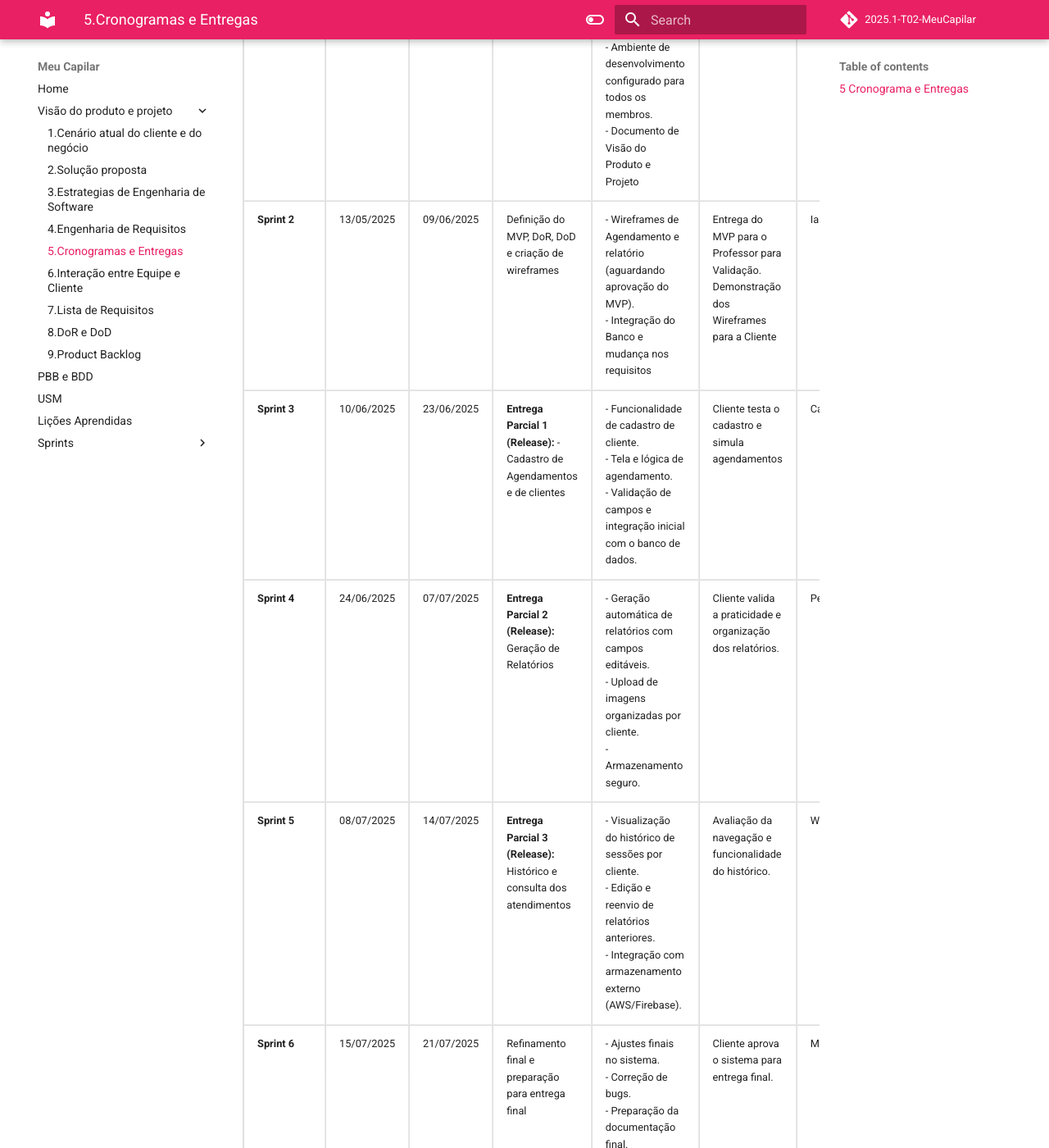
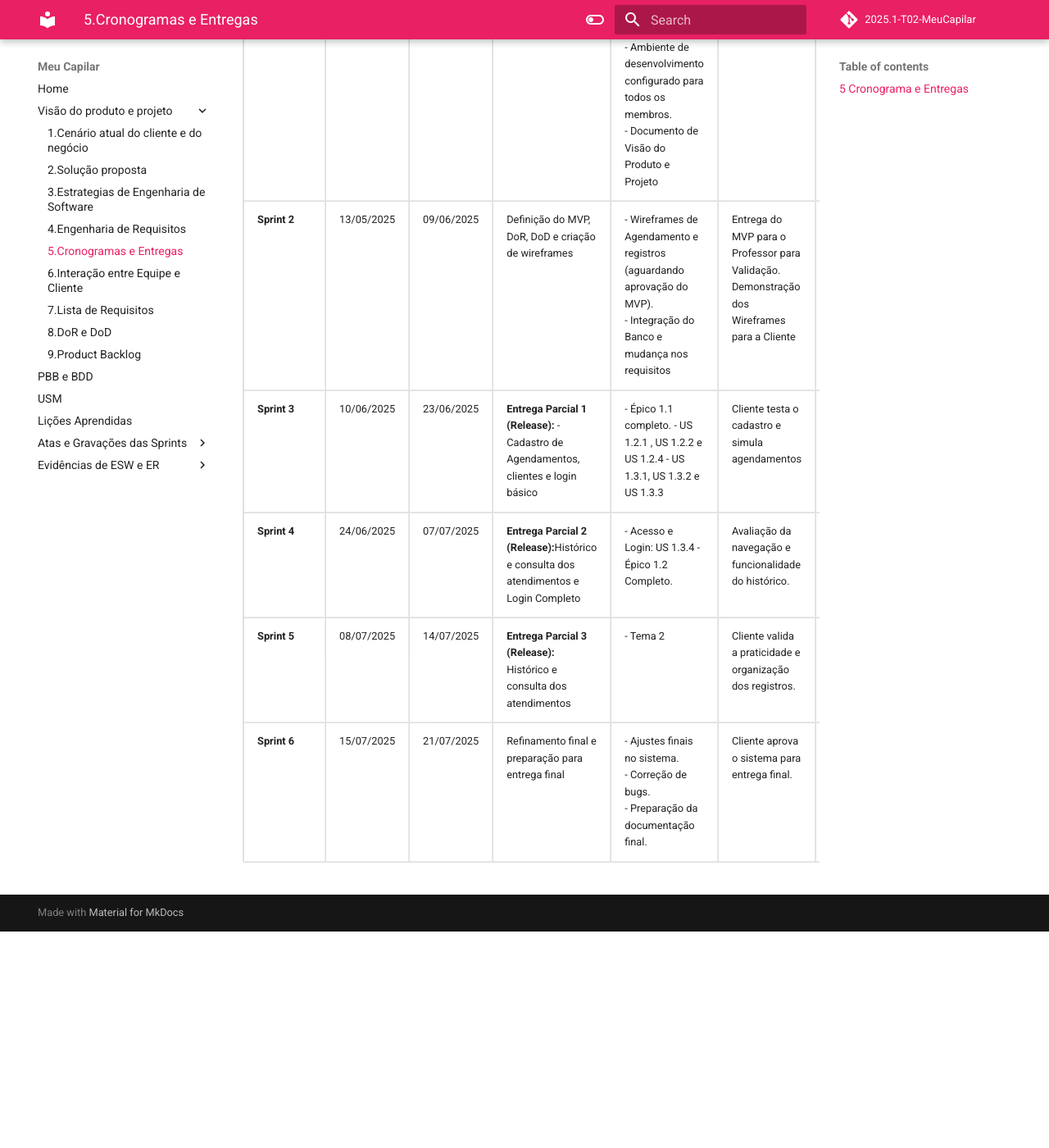
Before and after one commit to mdsreq-fga-unb/2025.1-T02-MeuCapilar, an MkDocs documentation site: the page built from docs/unidade1/sessao5.md, in a window 1280 px wide and 1400 px high, scrolled down 515 px. Shown: the whole window at 82% size. Built offline with MkDocs 1.6.1 and Material for MkDocs 9.7.7, drawn with Linux system fonts in a browser that asks for light colours; comment, search, counter and statistics services are not loaded; after the commit the page ends 1651 px from its top, so only the background shows below that; some of the changed text lies outside the part shown.

Commit message:
Ajustes do cronograma, MVP, critérios de aceitação por cima, adição de mais evidências, wireframes e print do projects, link auxiliar do projects para comprovação

```diff
--- a/docs/unidade1/sessao5.md
+++ b/docs/unidade1/sessao5.md
@@ -35,7 +35,7 @@
       <td>09/06/2025</td>
       <td>Definição do MVP, DoR, DoD e criação de wireframes</td>
       <td>
-        - Wireframes de Agendamento e relatório (aguardando aprovação do MVP).<br>
+        - Wireframes de Agendamento e registros (aguardando aprovação do MVP).<br>
         - Integração do Banco e mudança nos requisitos
       </td>
       <td>Entrega do MVP para o Professor para Validação. Demonstração dos Wireframes para a Cliente</td>
@@ -45,11 +45,12 @@
       <td><strong>Sprint 3</strong></td>
       <td>10/06/2025</td>
       <td>23/06/2025</td>
-      <td><strong>Entrega Parcial 1 (Release): </strong> - Cadastro de Agendamentos e de clientes</td>
+      <td><strong>Entrega Parcial 1 (Release): </strong> - Cadastro de Agendamentos, clientes e login básico</td>
       <td>
-        - Funcionalidade de cadastro de cliente.<br>
-        - Tela e lógica de agendamento.<br>
-        - Validação de campos e integração inicial com o banco de dados.
+        - Épico 1.1 completo.
+        - US 1.2.1 , US 1.2.2 e US 1.2.4
+        - US 1.3.1, US 1.3.2 e US 1.3.3
+
       </td>
       <td>Cliente testa o cadastro e simula agendamentos</td>
       <td>Cauã</td>
@@ -58,13 +59,12 @@
       <td><strong>Sprint 4</strong></td>
       <td>24/06/2025</td>
       <td>07/07/2025</td>
-      <td><strong>Entrega Parcial 2 (Release):</strong> Geração de Relatórios</td>
+      <td><strong>Entrega Parcial 2 (Release):</strong>Histórico e consulta dos atendimentos e Login Completo</td>
       <td>
-        - Geração automática de relatórios com campos editáveis.<br>
-        - Upload de imagens organizadas por cliente.<br>
-        - Armazenamento seguro.
+        - Acesso e Login: US 1.3.4
+        - Épico 1.2 Completo.
       </td>
-      <td>Cliente valida a praticidade e organização dos relatórios.</td>
+      <td>Avaliação da navegação e funcionalidade do histórico.</td>
       <td>Pedro</td>
     </tr>
     <tr>
@@ -73,11 +73,9 @@
       <td>14/07/2025</td>
       <td><strong>Entrega Parcial 3 (Release):</strong> Histórico e consulta dos atendimentos</td>
       <td>
-        - Visualização do histórico de sessões por cliente.<br>
-        - Edição e reenvio de relatórios anteriores.<br>
-        - Integração com armazenamento externo (AWS/Firebase).
+        - Tema 2
       </td>
-      <td>Avaliação da navegação e funcionalidade do histórico.</td>
+      <td>Cliente valida a praticidade e organização dos registros.</td>
       <td>Wallyson</td>
     </tr>
     <tr>
--- a/mkdocs.yml
+++ b/mkdocs.yml
@@ -19,7 +19,7 @@ nav:
    - PBB e BDD: unidade3/PBB.md
    - USM: unidade3/USM.md
    - Lições Aprendidas: unidade1/licoesAprendidas.md
-   - Sprints:
+   - Atas e Gravações das Sprints:
       - Sprint 1:
         - Planning: sprints/sprint01/planning.md
         - Daily 1: sprints/sprint01/daily1.md
@@ -35,6 +35,9 @@ nav:
          - Planning: sprints/sprint03/planning.md
          - Review: sprints/sprint03/review.md
          - Retrospectiva: sprints/sprint03/retrospective.md
+   - Evidências de ESW e ER:
+      - Wireframes: evidencias/wireframes.md
+      - Projects: evidencias/projects.md
 
 theme:
    name: material
```
Also changed, not shown: docs/evidencias/projects.md (added, +14 -0 lines), docs/evidencias/wireframes.md (added, +19 -0 lines), docs/unidade2/sessao9.md (+27 -13 lines), docs/unidade4/linhadotempo.md (added, +1 -0 lines), docs/img/inicio_projects.png (added), docs/img/projects_apos_sprint_4.png (added), docs/img/wirefram3.jpeg (added), docs/img/wireframe1.jpeg (added), docs/img/wireframe2.jpeg (added), docs/img/wireframe4.jpeg (added), docs/img/wireframe5.jpeg (added).
